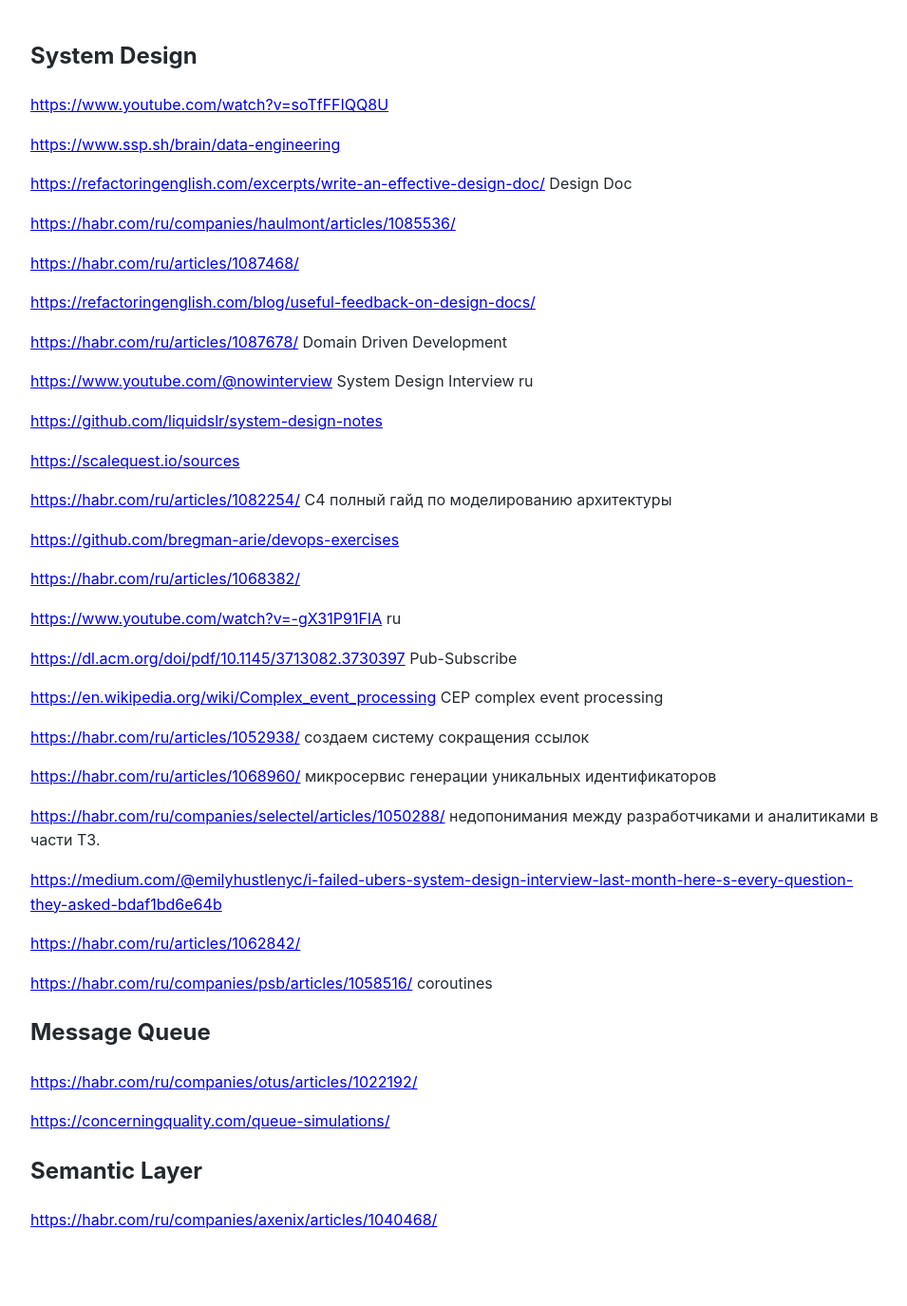
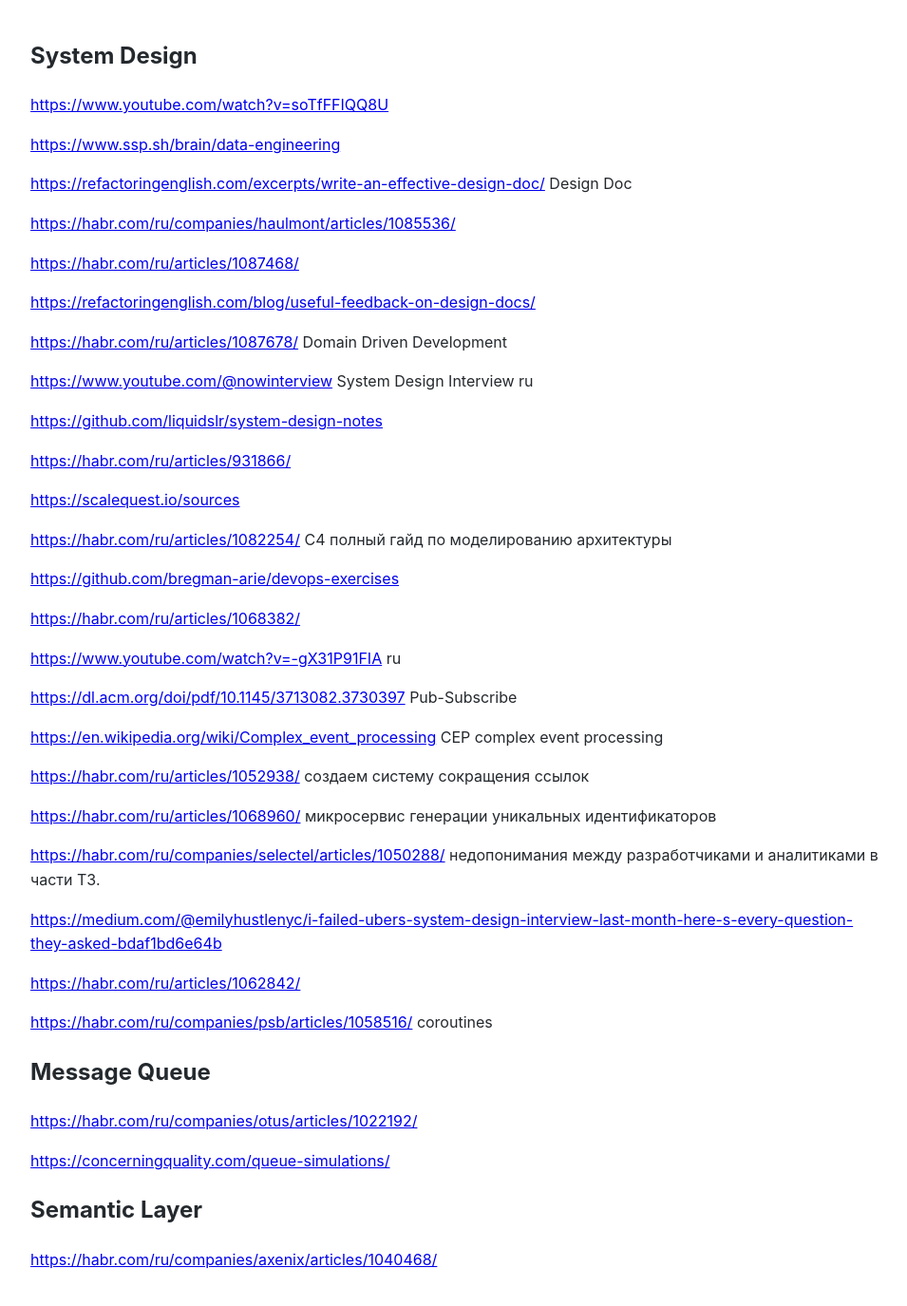
Before and after one commit to Michael-Lubinsky/michael-lubinsky.github.com, a Jekyll site: the page built from system_design/system_design.md, in a window 1280 px wide. Shown: the whole page at 95% size, without its empty margins (158-1113 px from the left). Built offline with Jekyll 4.4.1, drawn with Linux system fonts in a browser that asks for light colours; our own code applies the rules of GitHub Pages for plain Markdown files; before the commit the page ends 1334 px from its top, so only the background shows below that.

Commit message:
Update system_design.md with new links
Added additional resources for system design.

```diff
--- a/system_design/system_design.md
+++ b/system_design/system_design.md
@@ -17,6 +17,8 @@
 <https://www.youtube.com/@nowinterview> System Design Interview ru
 
 <https://github.com/liquidslr/system-design-notes>
+
+<https://habr.com/ru/articles/931866/>
 
 <https://scalequest.io/sources>
 
```
